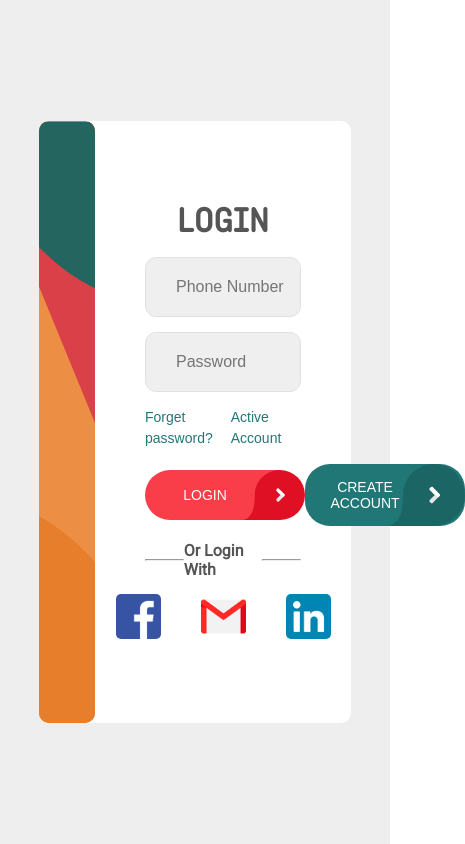
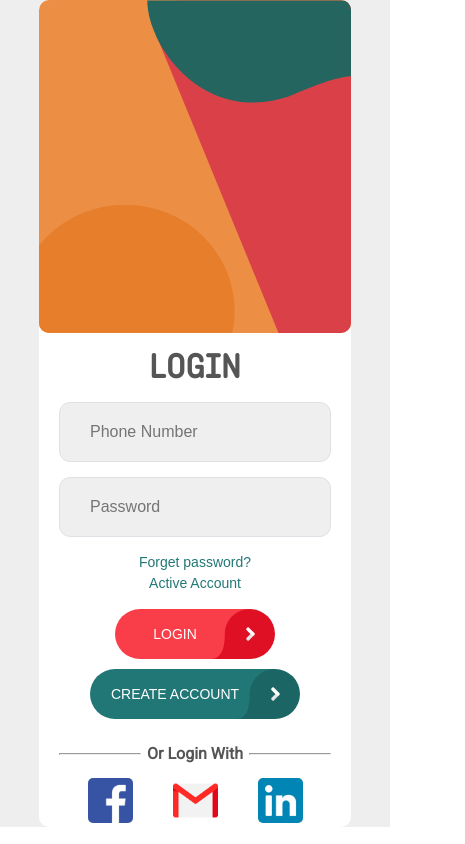
Before and after one commit to 1adeelmanzoor/ami_interview_task, a plain HTML site: page index.html in a window 390 px wide. Shown: the whole page, 465 px wide, since content can reach past the window. Drawn offline with Linux system fonts and the light colour scheme.

Commit message:
design first update

```diff
--- a/dashoard.css
+++ b/dashoard.css
@@ -327,3 +327,31 @@ input[type="email"] {
   border-radius: 5px;
   cursor: pointer;
 }
+
+/* media query */
+@media (max-width: 768px) {
+  .container {
+    flex-direction: column-reverse;
+  }
+  .container-aside {
+    width: 95%;
+    align-self: center;
+    height: auto;
+    border-radius: 5px;
+  }
+  .name-addstudent {
+    display: flex;
+    justify-content: space-between;
+  }
+  .user-log-in-out {
+    width: 50%;
+    display: flex;
+    align-items: center;
+  }
+  .btn--design {
+    margin-left: 10px;
+  }
+  .container-table {
+    width: 95%;
+  }
+}
--- a/index.css
+++ b/index.css
@@ -53,6 +53,9 @@ body {
 @font-face {
   font-family: Angus;
   src: url(fonts/Angus\ Regular.otf);
+}
+.form-container {
+  width: 100%;
 }
 
 .heading__login {
@@ -121,6 +124,7 @@ input[type="password"] {
   background-position: 100% 0 !important;
   background-size: auto 100%;
   min-width: 160px;
+  margin-bottom: 10px;
 }
 
 .btn__login {
@@ -155,11 +159,57 @@ hr {
   height: 1px;
   color: #000;
 }
-/* .social-heading:before {
-  position: absolute;
-  content: "";
-  width: 30%;
+@media (max-width: 1020px) {
+  .align-item {
+    display: flex;
+    flex-direction: column;
+    /* justify-content: space-between;
+    align-items: center; */
+    margin-bottom: 15px;
+  }
+}
 
-  height: 1px;
-  background-color: #000;
-} */
+@media (max-width: 768px) {
+  .section {
+    height: 100%;
+  }
+  .container {
+    display: flex;
+    flex-direction: column;
+  }
+  .container-left {
+    width: 100%;
+  }
+
+  .container-right {
+    width: 100%;
+    /* height: 100%; */
+    /* margin: 80px 50px; */
+    display: flex;
+    flex-direction: column;
+    justify-content: center;
+    align-items: center;
+    margin: 0 0;
+    margin-top: 10px;
+  }
+  form {
+    margin: 0 20px;
+  }
+}
+/* @media (max-width: 480px) {
+  form {
+    margin: 0 50px;
+  }
+  /* input[type="text"],
+  input[type="password"] {
+    width: 100%;
+    margin-bottom: 15px;
+    height: 60px;
+    background-color: #efefef;
+    border-radius: 11px;
+    border: 1px solid #dee2e6;
+    outline: none;
+    padding-left: 30px;
+    font-size: 1rem;
+  } */
+/* } */
--- a/index.html
+++ b/index.html
@@ -24,7 +24,7 @@
           <div class="heading">
             <h4 class="heading__login"> LOGIN</h4>
           </div>
-          <div>
+          <div class="form-container">
             <form>
               <input placeholder="Phone Number"
                 required type="text" class="loginnumber">
@@ -51,7 +51,7 @@
                   <img class="social-img" src="./images/gmail.png">
                 </a>
                 <a href="https://www.linkedin.com/">
-                  <img class="social-img" src="/images/linkedin.png">
+                  <img class="social-img" src="./images/linkedin.png">
                 </a>
 
               </div>
--- a/main.js
+++ b/main.js
@@ -47,17 +47,18 @@ function saveData(e) {
   let userpassword = password.value;
   let usercpassword = cpassword.value;
   let useractivationcode = activationcode.value;
+  if (!userpnumber || !uname || !useremail || !userpassword || !usercpassword) {
+    alert("Please Fill All Required Fields");
+    // validation
+  }
+  //  else if (userpnumber.length < 11) {
+  //   alert("11 less than");
+  // }
+  else if (/^\w+([\.-]?\w+)*@\w+([\.-]?\w+)*(\.\w{2,3})+$/.test(useremail)) {
 
-  if (
-    (isNaN(userpnumber) && password.length < 6) ||
-    !uname ||
-    !email ||
-    !password ||
-    !cpassword
-  ) {
-    alert("Please Fill All Required Fields");
-    return false;
+    alert("email not valid");
   } else {
+
     users.push({
       lLname: lLname,
       fFname: fFname,
@@ -79,7 +80,7 @@ function saveData(e) {
     // });
 
     // toastList.forEach((toast) => toast.show());
-    document.querySelector("form").reset();
+    // document.querySelector("form").reset();
   }
   e.preventDefault();
 }
--- a/signup.css
+++ b/signup.css
@@ -123,6 +123,9 @@ input[type="email"] {
   font-weight: 400 !important;
   font-family: Drive-Normal;
 }
+.radio__btn {
+  display: flex;
+}
 
 .chk__policy {
   font-family: Angus, Courier, sans-serif;
@@ -207,3 +210,32 @@ hr {
   height: 1px;
   color: #000;
 }
+@media (max-width: 768px) {
+  .container {
+    display: flex;
+    flex-direction: column;
+  }
+  .container-left {
+    width: 100%;
+  }
+  .container-right {
+    width: 100%;
+    /* height: 100%; */
+    margin: 0 0;
+  }
+  form {
+    margin: 0 20px;
+  }
+
+  .user-name-pass {
+    display: flex;
+    flex-direction: column;
+  }
+  .user-name-pass-space {
+    width: 100%;
+  }
+  .align-item {
+    align-items: flex-start;
+    flex-direction: column;
+  }
+}
```
Also changed, not shown: dashboard.html (+8 -4 lines), signup.html (+6 -2 lines).
